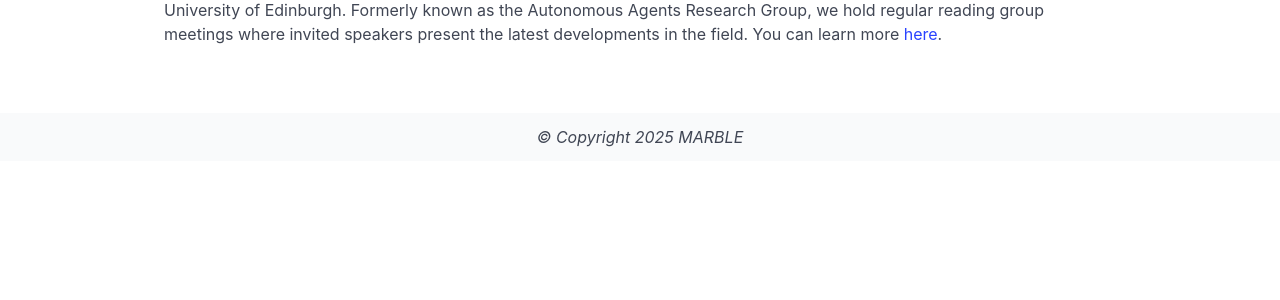
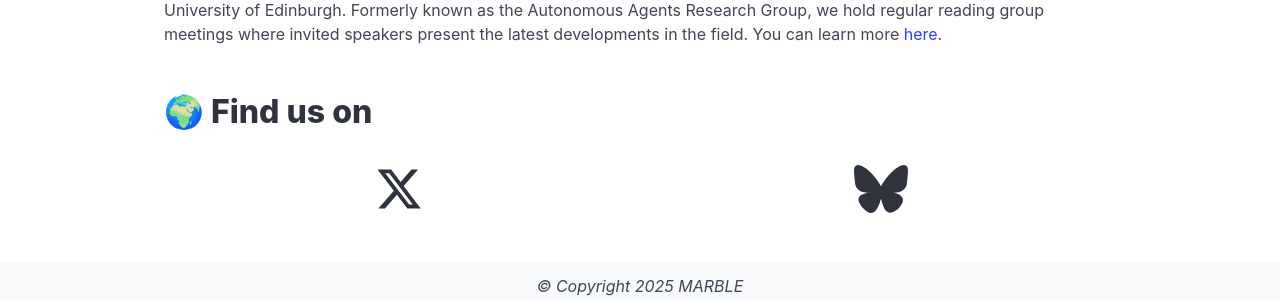
Before and after one commit to edinburgh-rl/edinburgh-rl.github.io, a Next.js app: page / in a window 1280 px wide. Shown: the part 639-939 px from the top of the page. Before the commit the page ends 800 px from the top, so only its background shows below. Built offline with nearby package versions, Linux system fonts and the light colour scheme.

Commit message:
chore: added social media links

```diff
--- a/app/page.module.scss
+++ b/app/page.module.scss
@@ -6,3 +6,7 @@
     background-color: rgba(255,255,255,0.6);
     background-blend-mode: lighten;
 }
+
+.social-media-link{
+    color: var(--bulma-text-strong);
+}
--- a/app/page.tsx
+++ b/app/page.tsx
@@ -2,6 +2,8 @@ import PageLayout from "@/components/PageLayout";
 import Link from "next/link";
 import styles from "./page.module.scss";
 import { Metadata } from "next";
+import { FontAwesomeIcon } from '@fortawesome/react-fontawesome';
+import { faBluesky, faXTwitter } from "@fortawesome/free-brands-svg-icons";
 
 export const metadata: Metadata = {
   title: "Home | MARBLE",
@@ -28,6 +30,17 @@ export default function Home() {
           developments in the field. You can learn more <Link href={"/reading-group"}>here</Link>.
         </p>
       </section>
+      <section className="section p-5">
+        <h1 className="title">&#127757; Find us on</h1>
+        <div className="level has-text-centered is-size-1 has-text-primary">
+          <div className="level-item">
+            <a className={styles['social-media-link']} href="https://x.com/rl_agents_rg"><FontAwesomeIcon icon={faXTwitter}/></a>
+          </div>
+          <div className="level-item">
+            <a className={styles['social-media-link']} href="https://bsky.app/profile/rl-agents-rg.bsky.social"><FontAwesomeIcon icon={faBluesky}/></a>
+          </div>
+        </div>
+      </section>
     </PageLayout>
   );
 }
```
